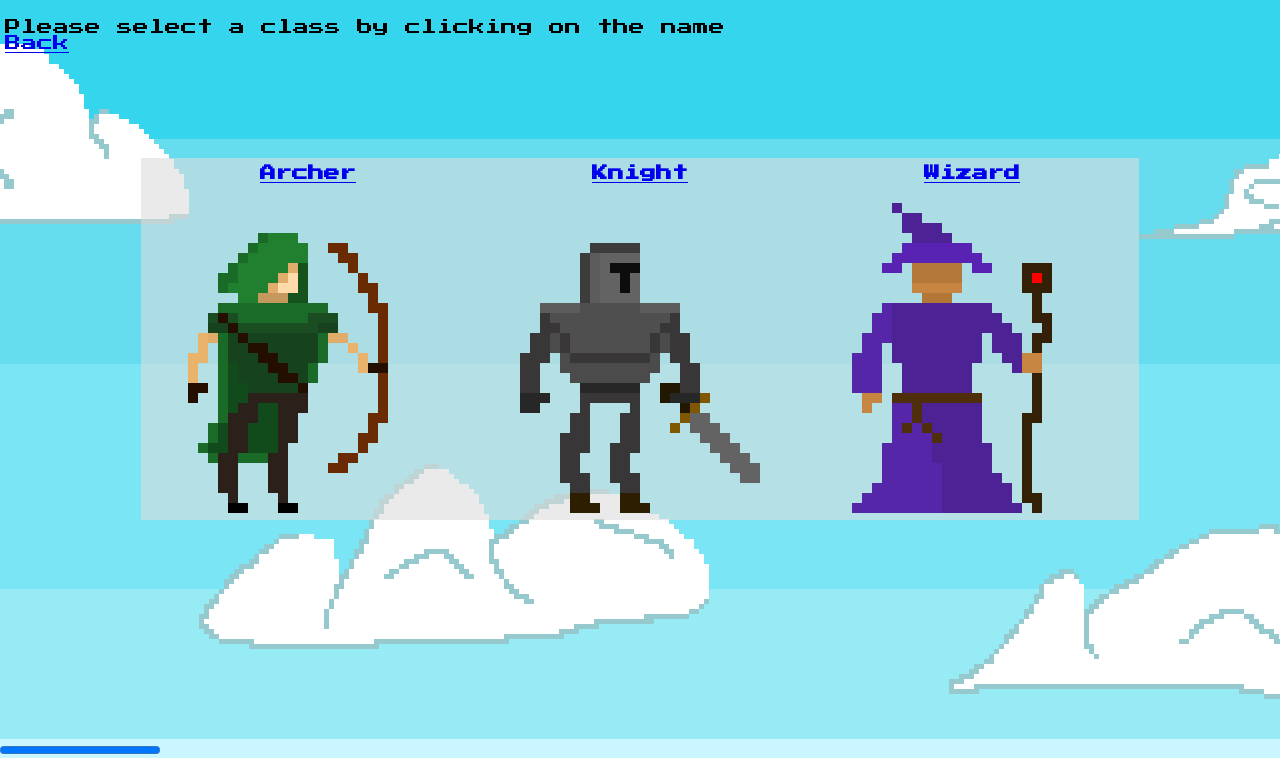
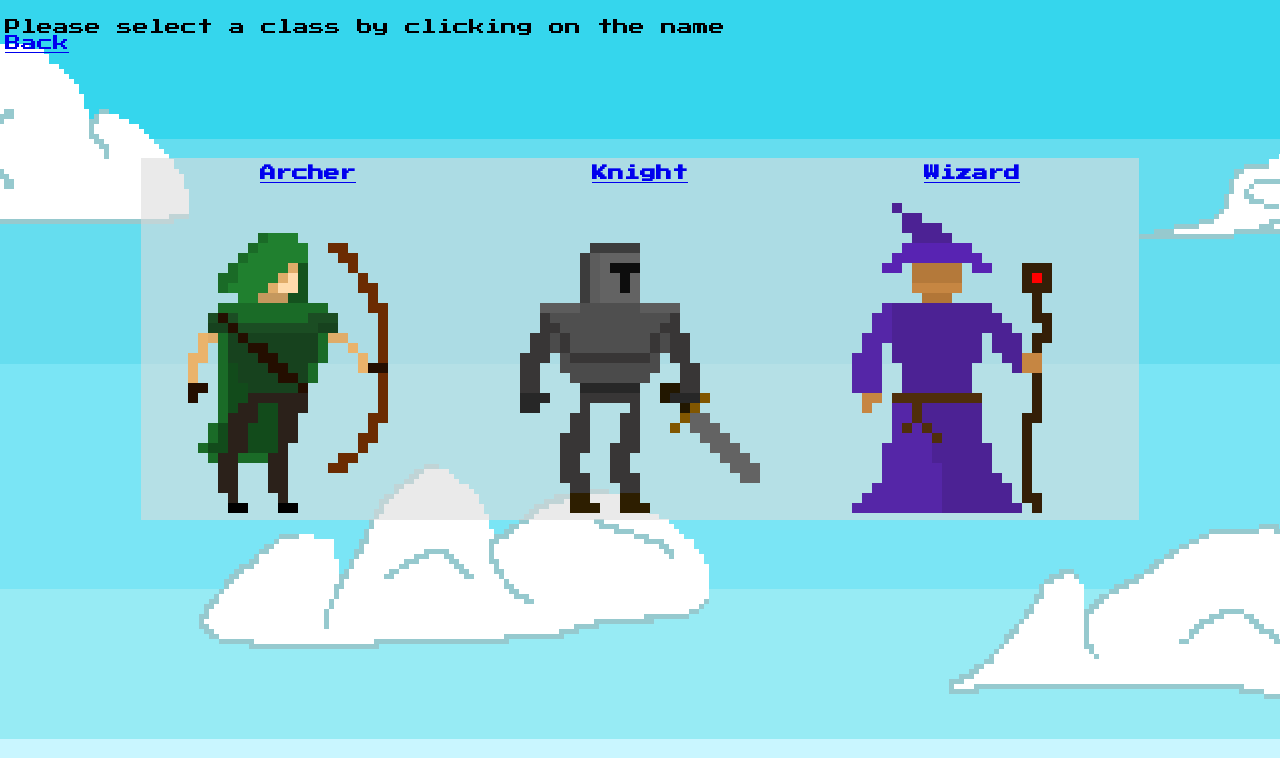
Before and after one commit to OliRadlett/f28wp, a website: page game/character_selection.html in a window 1280 px wide. Shown: the part 61-819 px from the top of the page. Drawn offline with Linux system fonts and the light colour scheme.

Commit message:
fixing it, removing some wrong code

```diff
--- a/game/character_selection.html
+++ b/game/character_selection.html
@@ -40,9 +40,6 @@
                 <td><img id="Wizard" src="Sprites/Wizard_1 x10.png"><img id="Wizard_Walk" src="Sprites/Wizard_1  walk v1 x10.gif"></td>
             </tr>
 
-            <!-- Making character's health-->
-            <progress id="health" value="100" max="100"></progress>
-
         </table>
 
     </div>
```
